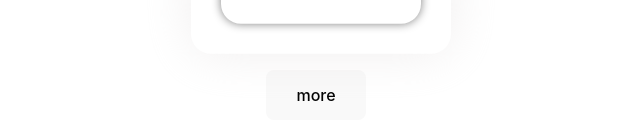
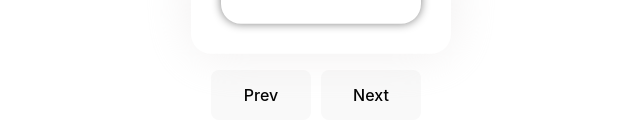
Before and after one commit to Curtisdak/react-initialize-with-vite, a React (Vite) app: page / in a window 1280 px wide. Shown: the part 502-642 px from the top of the page, without its empty margins (319-959 px from the left). Built offline with nearby package versions, Linux system fonts and the light colour scheme.

Commit message:
Waahoo this wasn't easy at all  REACT COMES WITH A NEW WAY OF THINKING (humm! good challenge)

```diff
--- a/src/App.css
+++ b/src/App.css
@@ -51,4 +51,5 @@ button{
 .disabled{
   display: disabled;
   box-shadow: 0 0 10px red;
+  border: none;
 }
--- a/src/App.jsx
+++ b/src/App.jsx
@@ -1,12 +1,15 @@
 import PokemonCard from './components/PokemonCard'
+import Navbar from './components/Navbar'
 import PropTypes from "prop-types"
 
 import './App.css'
-import { useState } from 'react'
+import React, { useState } from 'react'
 
 
 function App() {
-  const pokemonList = [
+
+  const [pokemons, setPokemons] = useState([
+
     {
         name: "bulbasaur",
         imgSrc:
@@ -30,18 +33,28 @@ function App() {
       {
         name: "mew",
       },
-    ];
-  const [index, setIndex] = useState(0);
+    ]);
 
+    const [theIndex, setIndex] = useState(0);
+
+    const prevEl = () => {
+      if(theIndex > 0){
+        setIndex(theIndex - 1)
+      }
+    } ;
+
+    const nextEl = () => {
+      if(theIndex < pokemons.length-1){
+        setIndex(theIndex + 1)
+      }
+    } ;
   // const pokemon = { name:"mew"};
   return (
     <>
     <div className='PokemonCard-container'>
-      <PokemonCard pokemon={pokemonList[index]}/>
+      <PokemonCard pokemon={pokemons[theIndex]}/>
     </div>
-
-    {index > 0 && <button onClick={() => setIndex(index - 1)}>Prev</button> }
-    {index < pokemonList.length - 1 ? <button onClick={() => setIndex(index + 1)}> more </button> : <button className='disabled'> more</button>}
+    <Navbar prevEl={prevEl} nextEl={nextEl} />
     </>
   )
 
--- /dev/null
+++ b/src/components/Navbar.jsx
@@ -0,0 +1,13 @@
+import React from "react";
+
+function Navbar({prevEl, nextEl}){
+
+    return(
+        <>
+        <button onClick={prevEl}>Prev</button>
+        <button onClick={nextEl}>Next</button>
+        </>
+
+    )
+}
+export default Navbar
```
